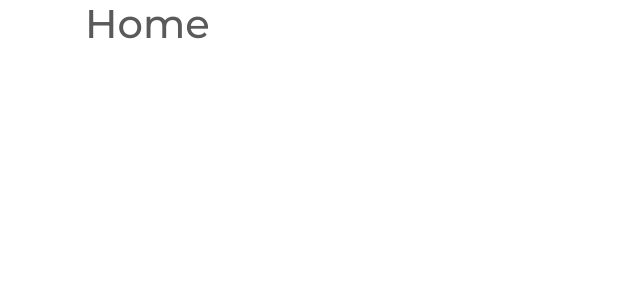
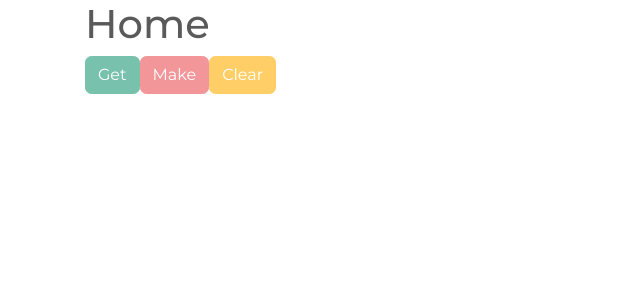
Before and after one commit to maxcaplan/Todo-App, a Vue app: page / in a window 1280 px wide. Shown: the top 300 px of the page, without its empty margins (0-640 px from the left). Built offline with nearby package versions, Linux system fonts and the light colour scheme.

Commit message:
Firebase setup

```diff
--- a/src/components/Home.vue
+++ b/src/components/Home.vue
@@ -1,7 +1,45 @@
 <template>
   <div class="container">
-    <h1>
-      Home
-    </h1>
+    <h1>Home</h1>
+    <button class="btn btn-primary" @click="getData">Get</button>
+    <button class="btn btn-secondary" @click="makeData">Make</button>
+    <button class="btn btn-warning" @click="clearData">Clear</button>
   </div>
 </template>
+<script>
+import db from "../firebase/firebaseInit.js";
+
+export default {
+  data() {
+    return {
+      test: []
+    };
+  },
+  methods: {
+    makeData() {
+      console.log("make");
+
+      db.collection("test").add({
+        num: Math.floor(Math.random() * 100)
+      });
+    },
+    getData() {
+      console.log("get");
+
+      db.collection("test")
+        .get()
+        .then(querySnapshot => {
+          querySnapshot.forEach(doc => {
+            const data = {
+              num: doc.data().num
+            };
+            this.test.push(data);
+          });
+        });
+    },
+    clearData() {
+      console.log("clear");
+    }
+  }
+};
+</script>
--- /dev/null
+++ b/src/firebase/firebaseConfig.js
@@ -0,0 +1,8 @@
+export default {
+    apiKey: "AIzaSyB8LB_659EVXp51E_eFL5mVc0GuFt386E0",
+    authDomain: "todo-app-e0ac0.firebaseapp.com",
+    databaseURL: "https://todo-app-e0ac0.firebaseio.com",
+    projectId: "todo-app-e0ac0",
+    storageBucket: "todo-app-e0ac0.appspot.com",
+    messagingSenderId: "440963505507"
+};
--- /dev/null
+++ b/src/firebase/firebaseInit.js
@@ -0,0 +1,12 @@
+import firebase from 'firebase'
+import 'firebase/firestore'
+import firebaseConfig from './firebaseConfig'
+const firebaseApp = firebase.initializeApp(firebaseConfig)
+export default firebaseApp.firestore()
+export const storage = firebaseApp.storage()
+
+const firestore = firebase.firestore()
+const settings = {
+  timestampsInSnapshots: true
+}
+firestore.settings(settings)
```
